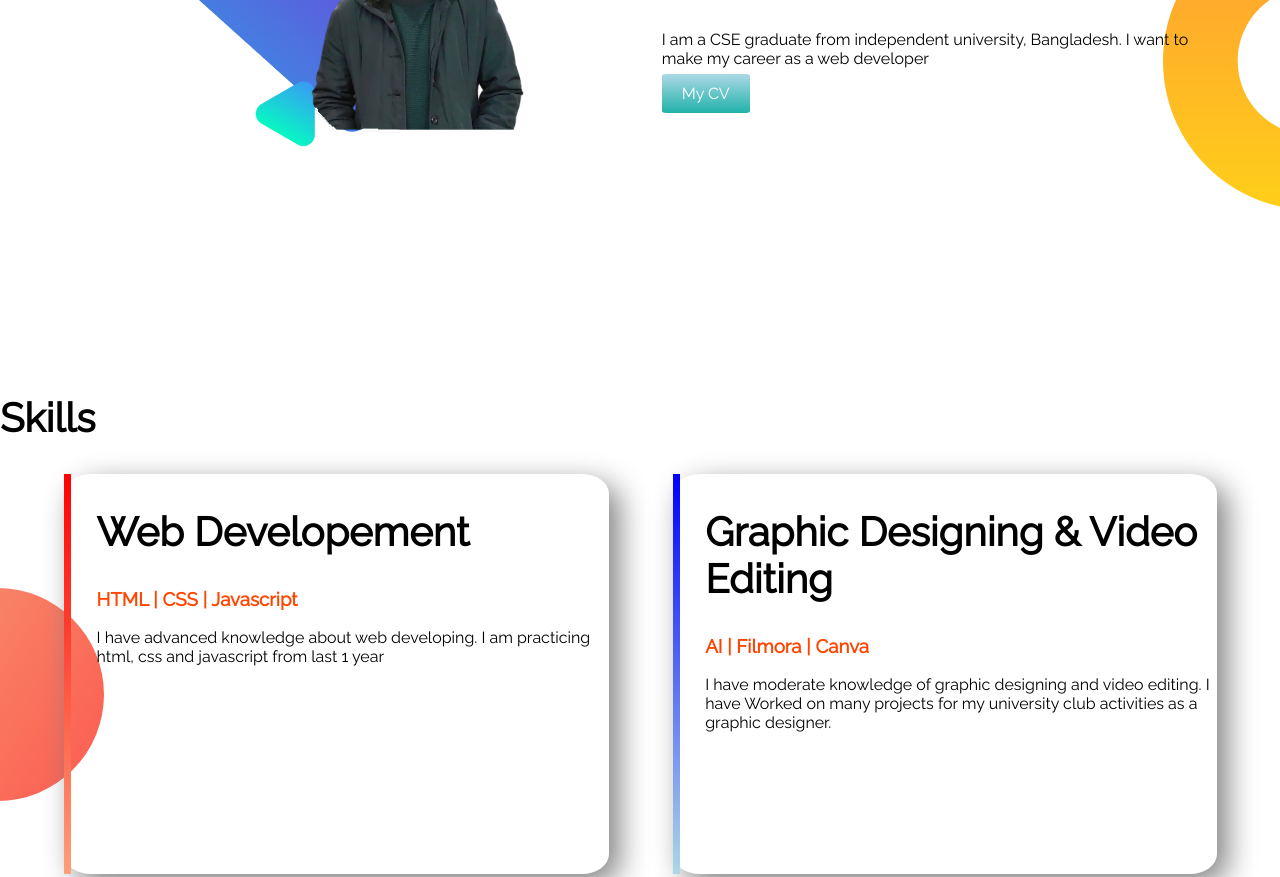
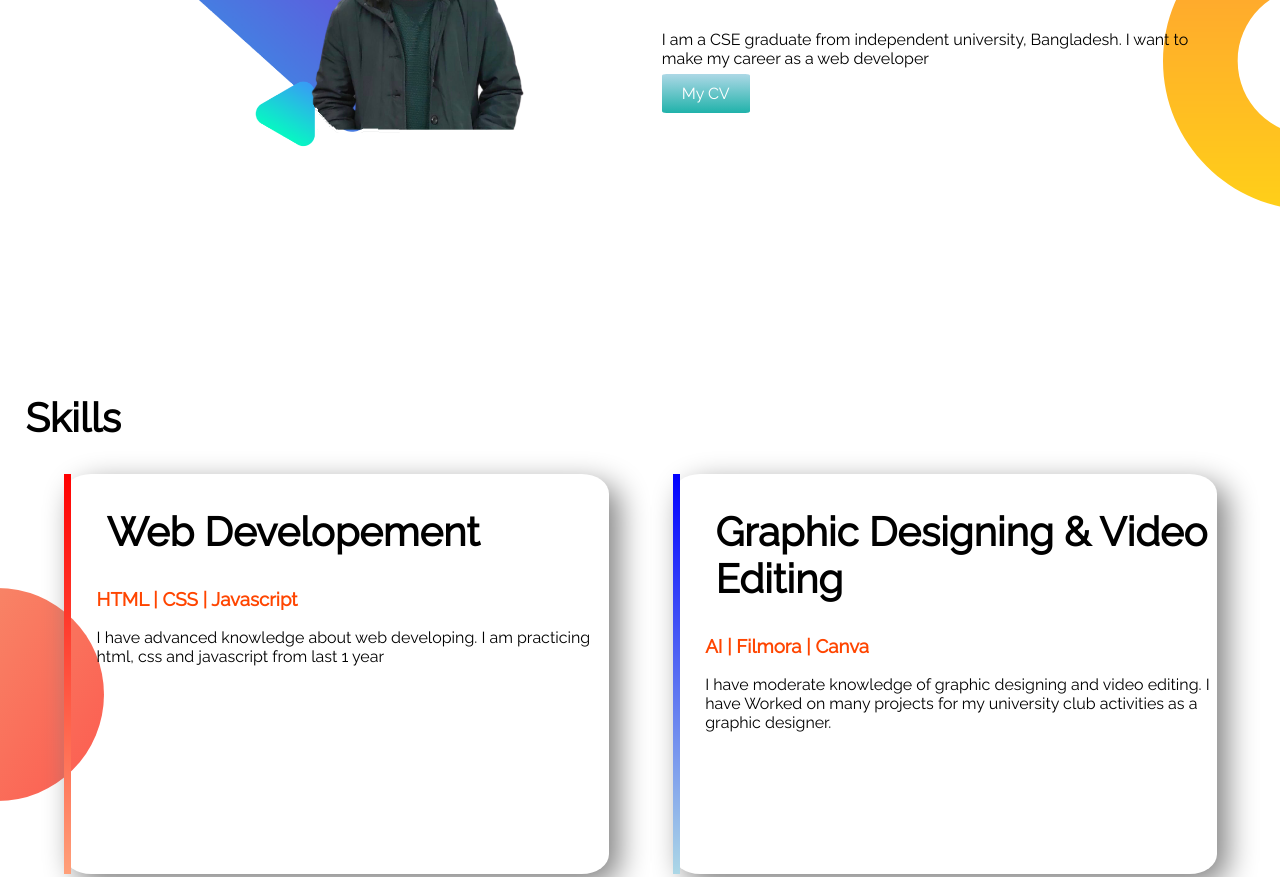
Before and after one commit to MahimPranto/Web_Portfolio, a plain HTML site: page index.html in a window 1280 px wide. Shown: the part 839-1716 px from the top of the page. Drawn offline with Linux system fonts and the light colour scheme.

Commit message:
minor changes

```diff
--- a/style.css
+++ b/style.css
@@ -1,6 +1,6 @@
 body{
-    margin: 0%;
-    font-family: 'Raleway';
+    margin: 0;
+    font-family: 'Raleway', sans-serif;
 }
 section{
     height: 500px;
@@ -12,6 +12,9 @@ h1 {
 }
 h2{
     font-size: 40px;
+}
+.skills h2{
+    padding-left: 2%;
 }
 
 .name-highlight{
```
